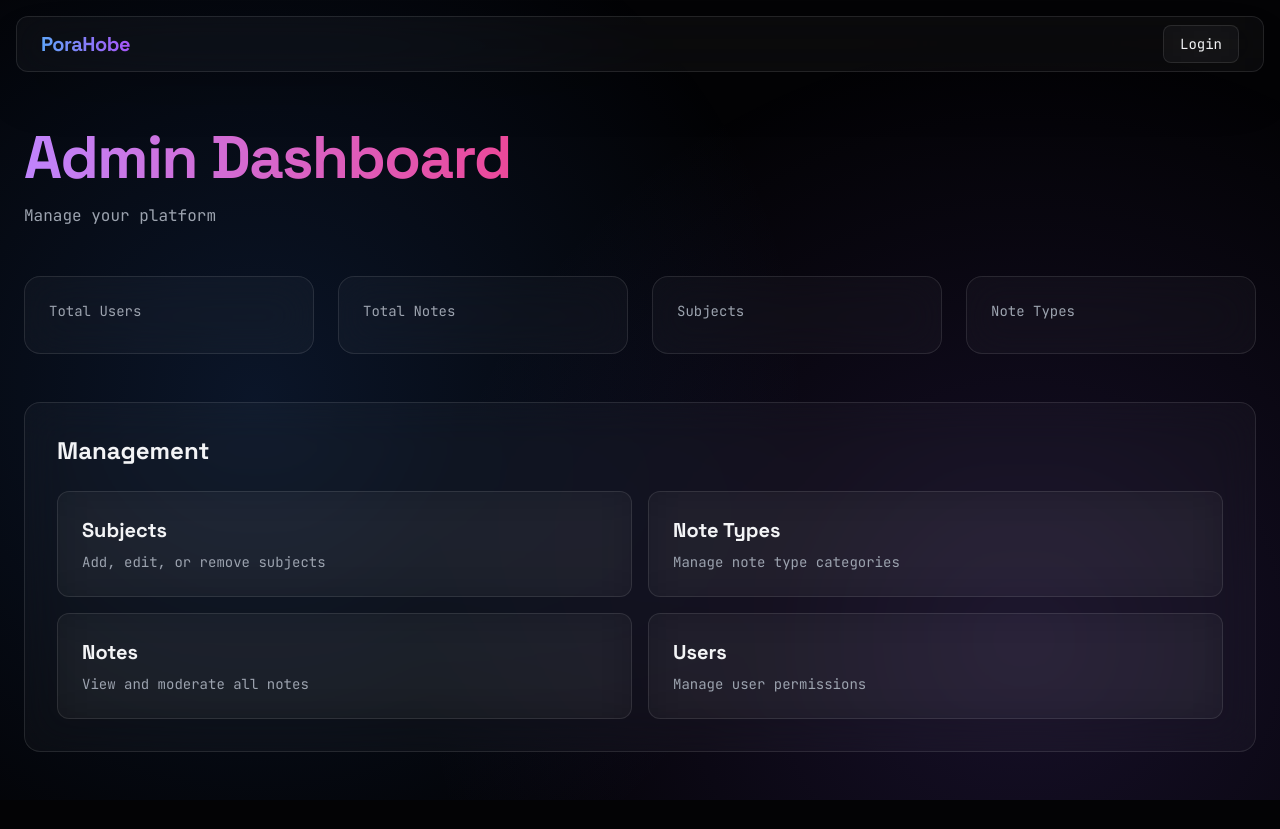
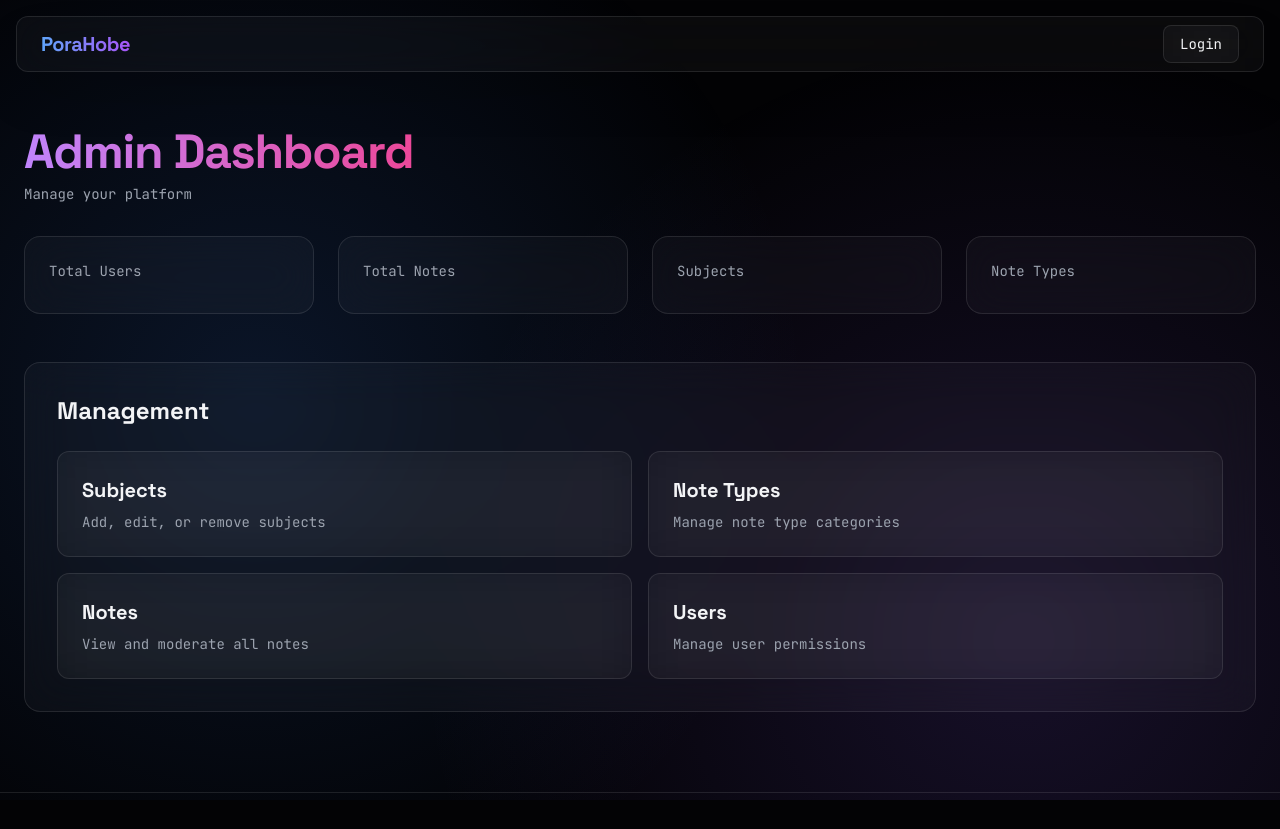
Before and after one commit to SpreadSheets600/PoraHobeBot, a Flask app: template app/templates/admin/dashboard.html in a window 1280 px wide. Shown: the top 829 px of the page. Run offline with Flask 3, Linux system fonts and the light colour scheme; the template is opened without the code that fills it, so the values that code supplies are empty; parts of the project's set-up code (start-up, migrations or seed data) failed here and were passed over; some libraries are stand-ins or nearby versions.

Commit message:
style: adjust header layout and text size for improved aesthetics on the admin dashboard

```diff
--- a/app/templates/admin/dashboard.html
+++ b/app/templates/admin/dashboard.html
@@ -2,13 +2,13 @@
 
 {% block content %}
 <div class="max-w-7xl mx-auto px-4 sm:px-6">
-  <div class="mb-12">
-    <h1 class="font-display text-6xl font-bold tracking-tight mb-4">
+  <div class="mb-8">
+    <h1 class="font-display text-4xl sm:text-5xl font-bold tracking-tight mb-2">
       <span class="bg-gradient-to-r from-purple-400 to-pink-500 bg-clip-text text-transparent">
         Admin Dashboard
       </span>
     </h1>
-    <p class="font-mono text-gray-400">Manage your platform</p>
+    <p class="font-mono text-sm text-gray-400">Manage your platform</p>
   </div>
 
   <!-- Stats Grid -->
```
